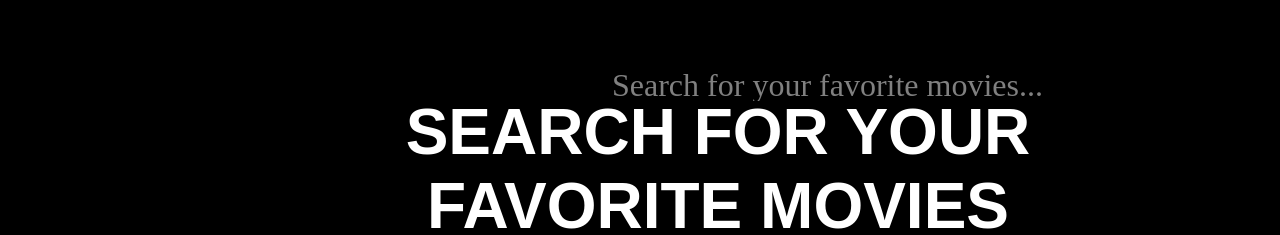
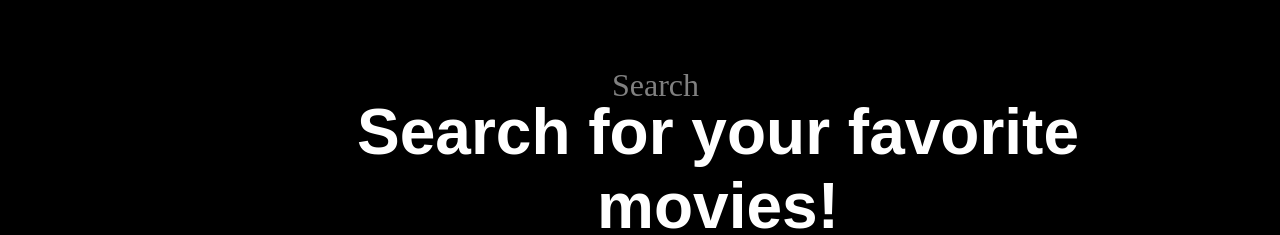
Before and after one commit to JScodesconcise/Flicks, a React (Create React App) app in the folder flicks/: page / in a window 1280 px wide. Shown: the part 221-456 px from the top of the page. Built offline with nearby package versions, Linux system fonts and the light colour scheme; no server answers.

Commit message:
Update SearchPage.js

```diff
--- a/flicks/src/components/SearchPage.js
+++ b/flicks/src/components/SearchPage.js
@@ -1,34 +1,19 @@
-import React, { useState, useEffect } from "react";
+import React from "react";
 import "../styling/SearchPage.css";
-import MovieCard from "./MovieCard";
-import Navbar from "./Navbar"; // Import Navbar
+import Navbar from "./Navbar"; // Navbar is already added
 
 function SearchPage() {
-  const [movies, setMovies] = useState([]);
-
-  useEffect(() => {
-    // Simulate fetching from a database
-    fetch("movies.json")
-      .then((res) => res.json())
-      .then((data) => setMovies(data))
-      .catch((err) => console.error("Error loading movies:", err));
-  }, []);
-
   return (
     <div className="search-page">
-      <Navbar /> {/* Navbar Added Here */}
+      <Navbar /> {/* Navbar stays at the top */}
 
+      {/* Search Bar */}
       <div className="search-container">
-        <input type="text" className="search-box" placeholder="Search for your favorite movies..." />
+        <input type="text" className="search-box" placeholder="Search" />
       </div>
 
-      <h2 className="section-title">SEARCH FOR YOUR FAVORITE MOVIES</h2>
-
-      <div className="movie-grid">
-        {movies.map((movie) => (
-          <MovieCard key={movie.id} title={movie.title} image={movie.image} />
-        ))}
-      </div>
+      {/* Section Title */}
+      <h2 className="section-title">Search for your favorite movies!</h2>
     </div>
   );
 }
```
